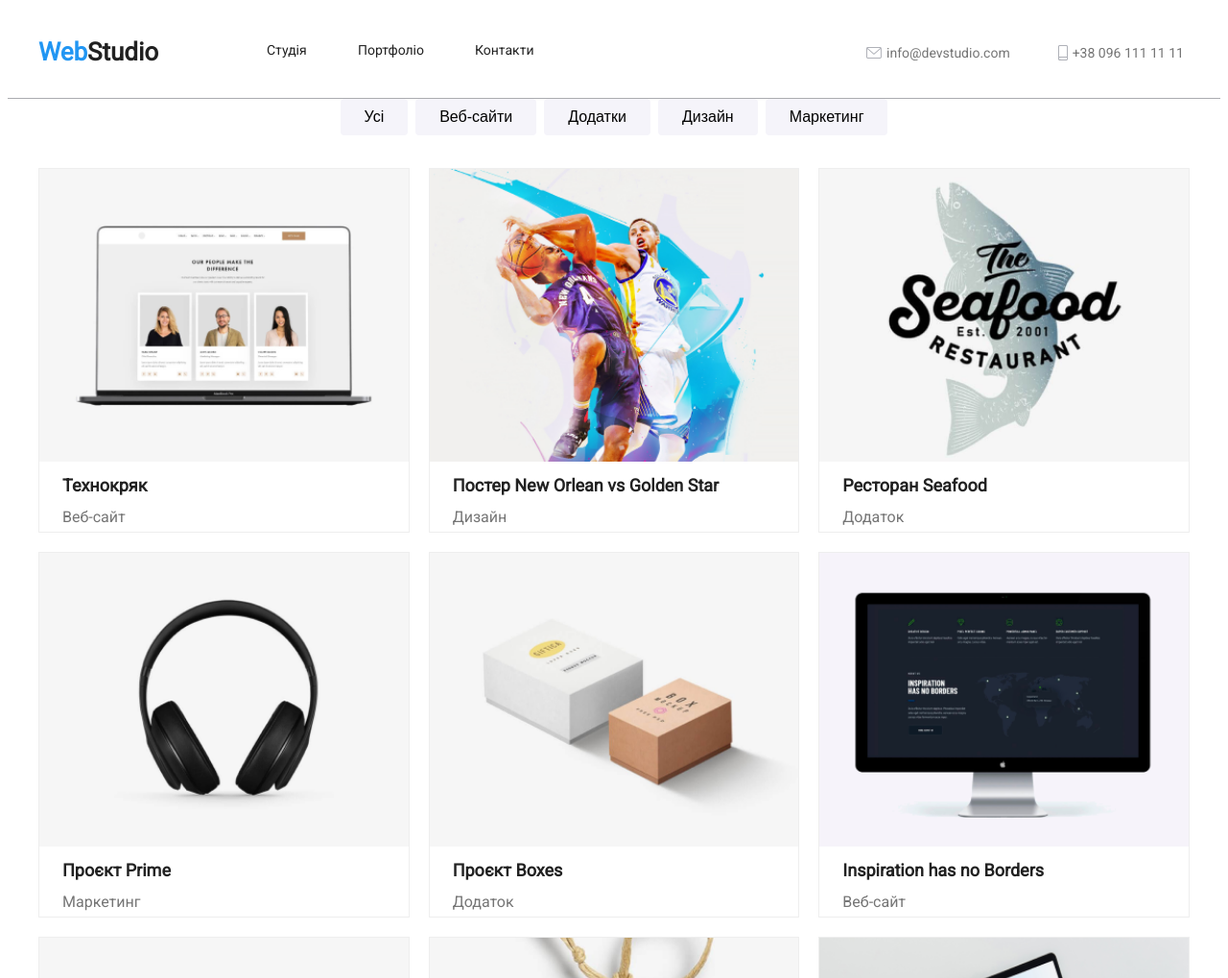
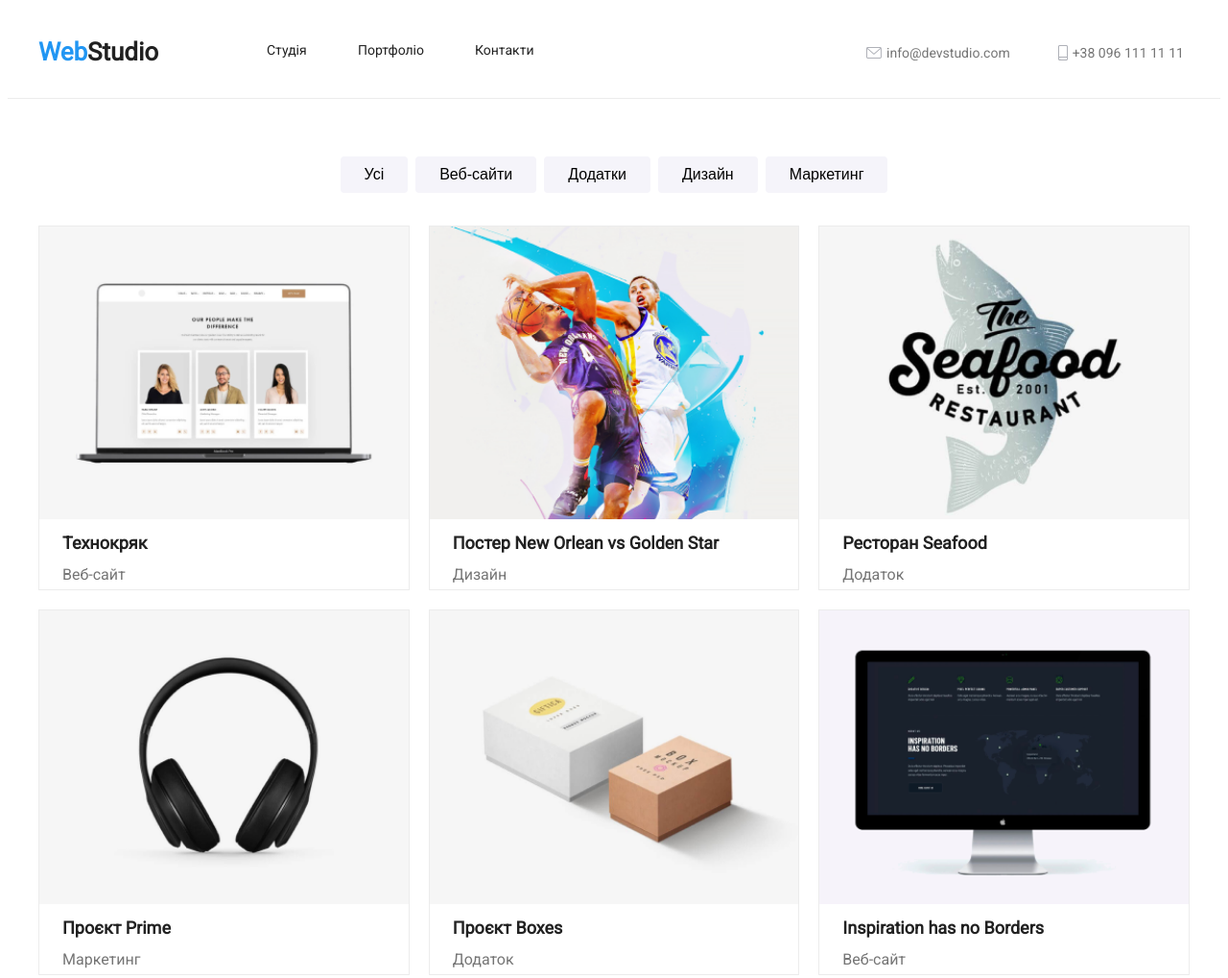
Before and after one commit to NikitosekPro/hw25, a plain HTML site: page portfolio.html in a window 1280 px wide. Shown: the top 1019 px of the page at 96% size. Drawn offline with Linux system fonts and the light colour scheme.

Commit message:
Update style.css

```diff
--- a/css/style.css
+++ b/css/style.css
@@ -10,6 +10,7 @@
     --border-color: rgb(238, 238, 238);
     --icon-color: rgb(175, 177, 184);
     --footer-icon-background: rgba(255, 255, 255, 0.1);
+    --border-color: rgb(236, 236, 236);
 }
 
 .container {
@@ -108,7 +109,7 @@ body {
 
 .header {
     background-color: var(--main-background-color);
-    border-bottom: 1px solid var(--overlay);
+    border-bottom: 1px solid var(--border-color);
 }
 
 .header-portfolio {
@@ -638,6 +639,7 @@ body {
     flex-wrap: wrap;
     margin-bottom: 34px;
     justify-content: center;
+    padding-top: 60px;
 }
 
 .sorting-item:not(:last-child) {
```
